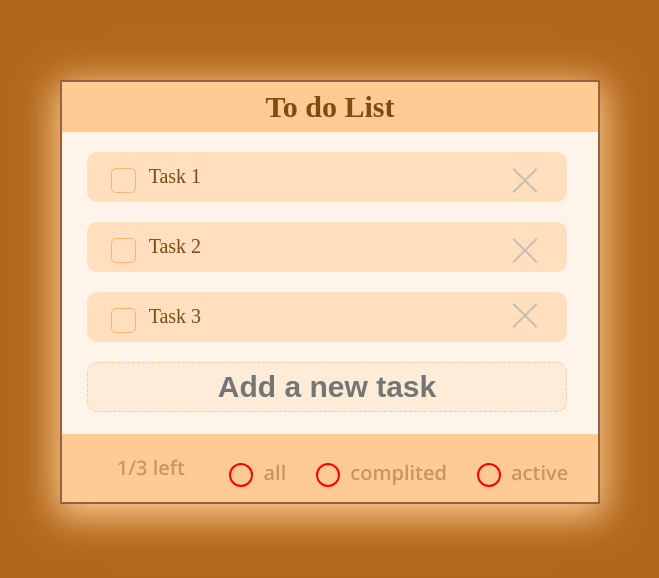
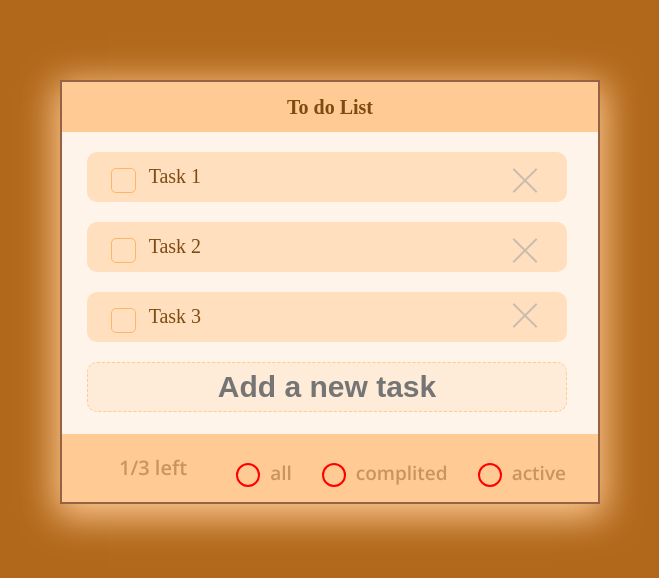
Before and after one commit to Jaonja/-, a Vue app in the folder vue-movie/: page / in a window 1280 px wide. Shown: the part 108-686 px from the top of the page, without its empty margins (310-969 px from the left). Built offline with nearby package versions, Linux system fonts and the light colour scheme.

Commit message:
Исправил rem.  И убрал лишние св-ва

```diff
--- a/vue-movie/src/components/ChekboxTask.vue
+++ b/vue-movie/src/components/ChekboxTask.vue
@@ -26,8 +26,6 @@ export default {
   appearance: none;
   position: relative;
   top: 0.8125rem;
-  right: 0;
-  bottom: 0;
   left: 0;
   height: 1.5625rem;
   border-radius: 20%;
@@ -37,7 +35,7 @@ export default {
   border: none;
   color: $OptionInputColor;
   cursor: pointer;
-  border: 1.5px solid $OptionInpCheck;
+  border: 0.0625rem solid $OptionInpCheck;
   display: inline-block;
   margin-right: 0.5rem;
   outline: none;
@@ -55,7 +53,7 @@ export default {
       display: inline-block;
       font-size: 1rem;
       text-align: center;
-      line-height: 40px;
+      line-height: 2.5rem;
       bottom: 0.3125rem;
       right: -0.125rem;
     }
--- a/vue-movie/src/components/Header.vue
+++ b/vue-movie/src/components/Header.vue
@@ -18,8 +18,5 @@
   color: $headerh1;
   align-items: center;
   justify-content: center;
-  font-weight: 600;
-  font-size: 1.875rem;
-  line-height: 1.75rem;
 }
 </style>
--- a/vue-movie/src/components/RadioButton.vue
+++ b/vue-movie/src/components/RadioButton.vue
@@ -24,7 +24,6 @@ export default {
   margin: 0.9375rem;
   font-style: normal;
   font-weight: 600;
-  font-size: 1.25rem;
   color: rgba(127, 75, 19, 0.42);
 
   .label {
```
